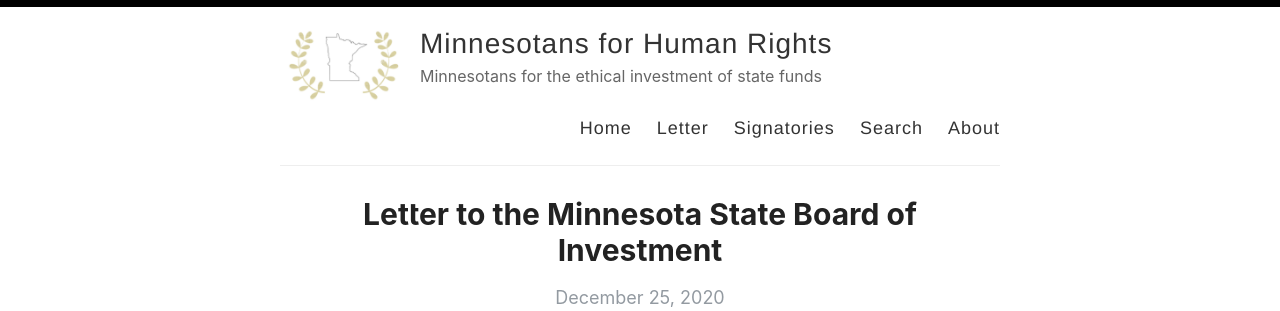
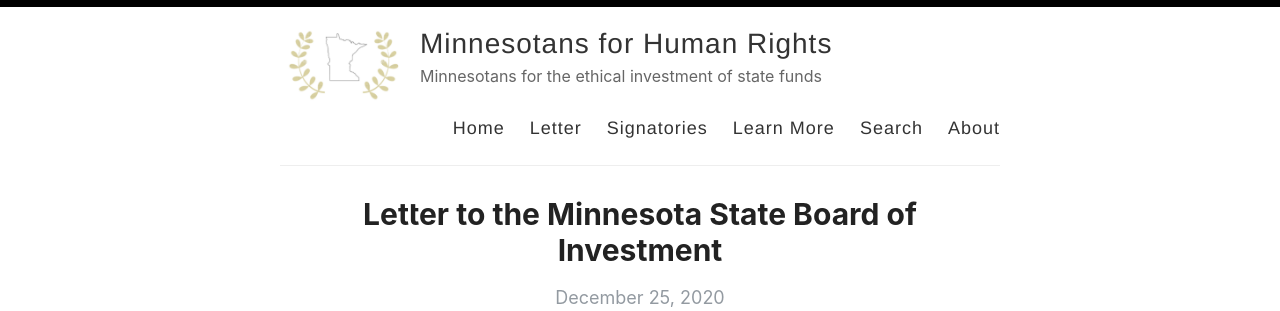
Before and after one commit to adamrahim/adamrahim.github.io, a Jekyll site: the page built from index.html, in a window 1280 px wide. Shown: the top 311 px of the page. Built offline with Jekyll 4.4.1, drawn with Linux system fonts in a browser that asks for light colours; the list of posts is cut into pages by our own code.

Commit message:
Update default.html

```diff
--- a/_layouts/default.html
+++ b/_layouts/default.html
@@ -30,6 +30,7 @@
               <a href="{{ site.baseurl }}/">Home</a>
               <a href="{{ site.baseurl }}/letter">Letter</a>
               <a href="{{ site.baseurl }}/signatories">Signatories</a>
+              <a href="{{ site.baseurl }}/learn more">Learn More</a>
               <a href="{{ site.baseurl }}/search">Search</a>
               <a href="{{ site.baseurl }}/about">About</a>
             </nav>
```
